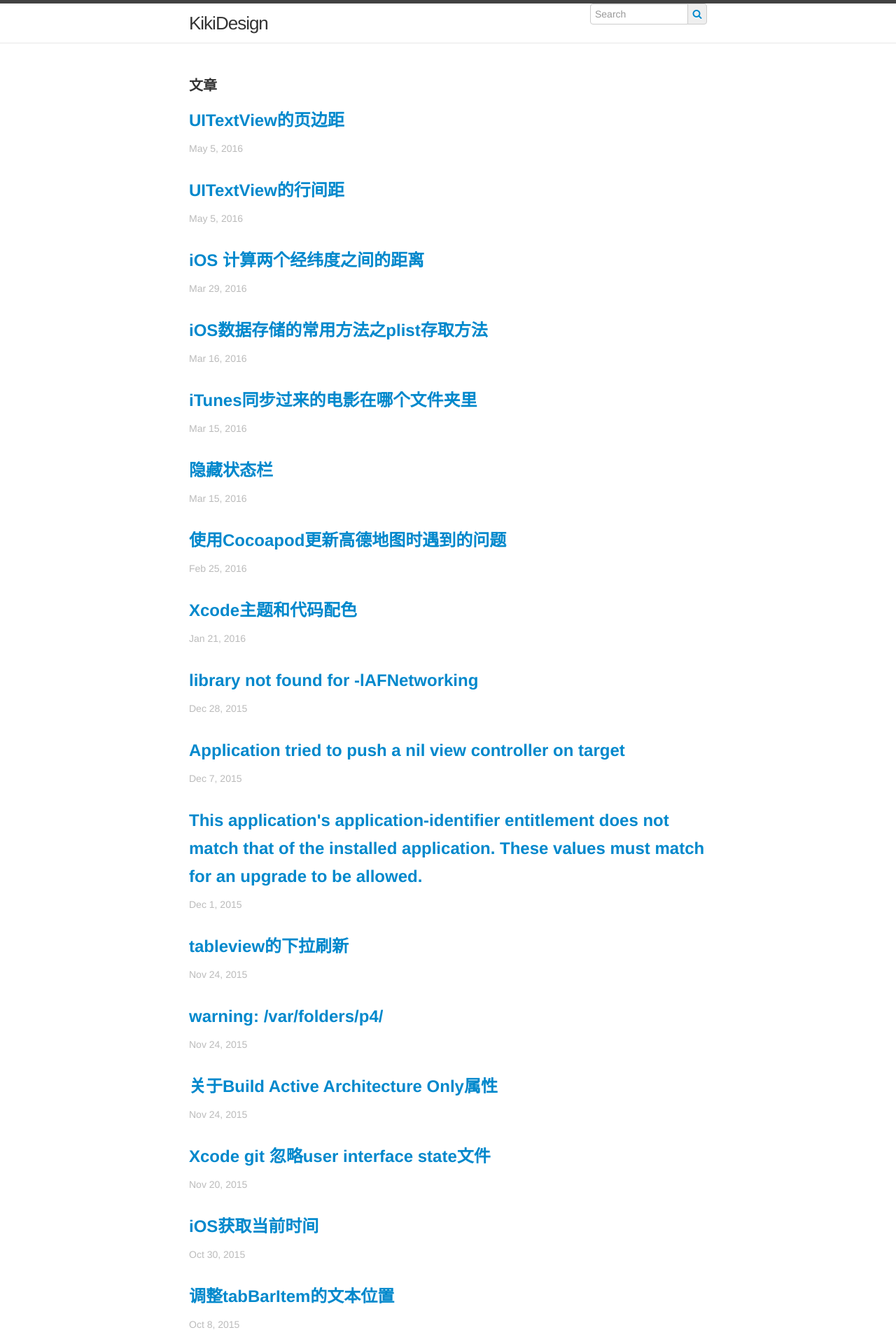
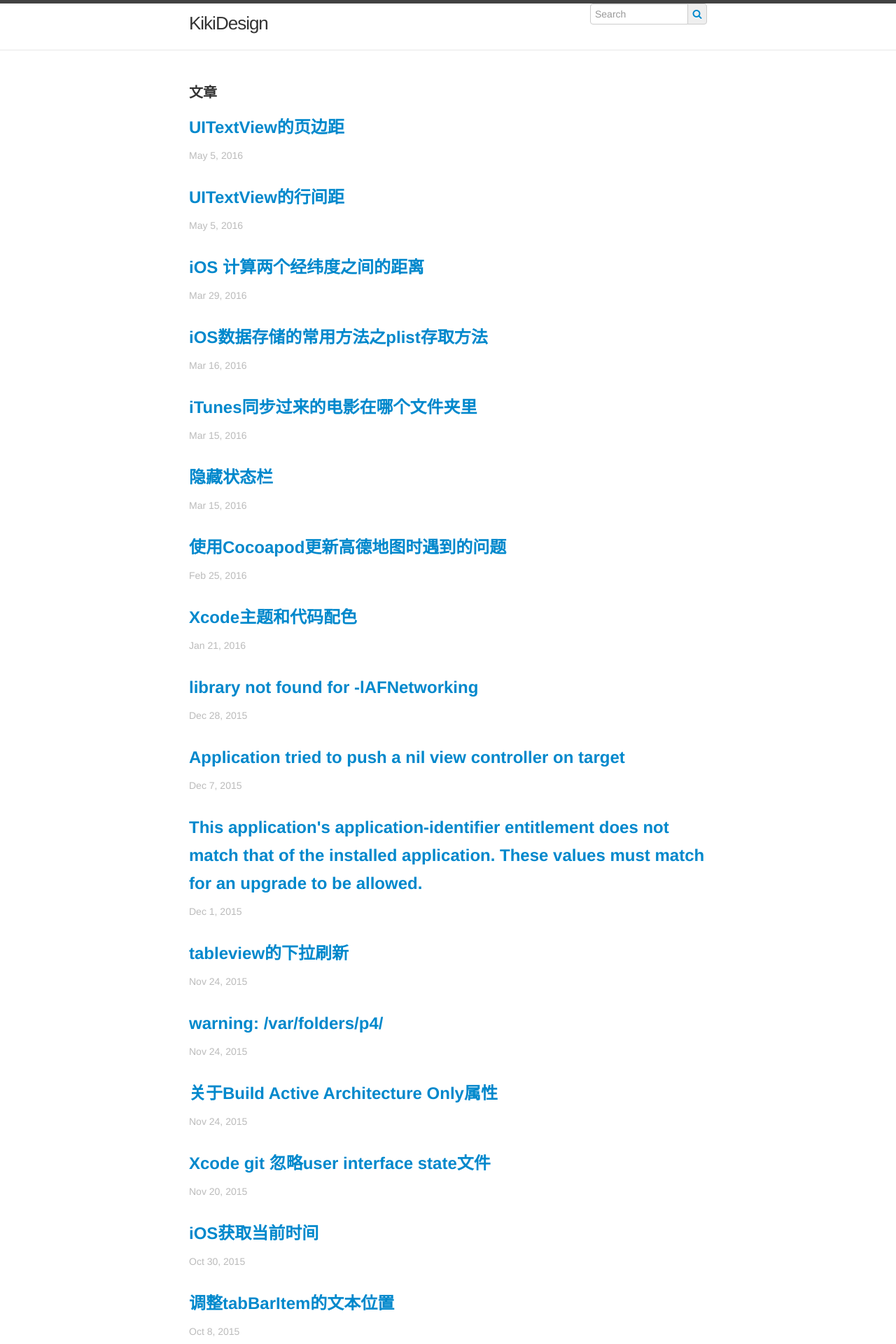
Before and after one commit to kikidesign/kikidesign.github.io, a Jekyll site: the page built from index.html, in a window 1280 px wide. Shown: the top 1920 px of the page at 70% size. Built offline with Jekyll 4.4.1, drawn with Linux system fonts in a browser that asks for light colours.

Commit message:
调整CSS3

```diff
--- a/_sass/_layout.scss
+++ b/_sass/_layout.scss
@@ -46,7 +46,7 @@
 }
 
 #search{
-
+    line-height:56px;
 }
 
 .input-medium {
@@ -126,6 +126,7 @@
 }
 
 .site-title {
+    text-decoration: none;
     color:#333;
     line-height:56px;
     font-size: 26px;
@@ -140,6 +141,7 @@
     &,
     &:visited {
         color:#333;
+        text-decoration: none;
     }
 }
 
```
